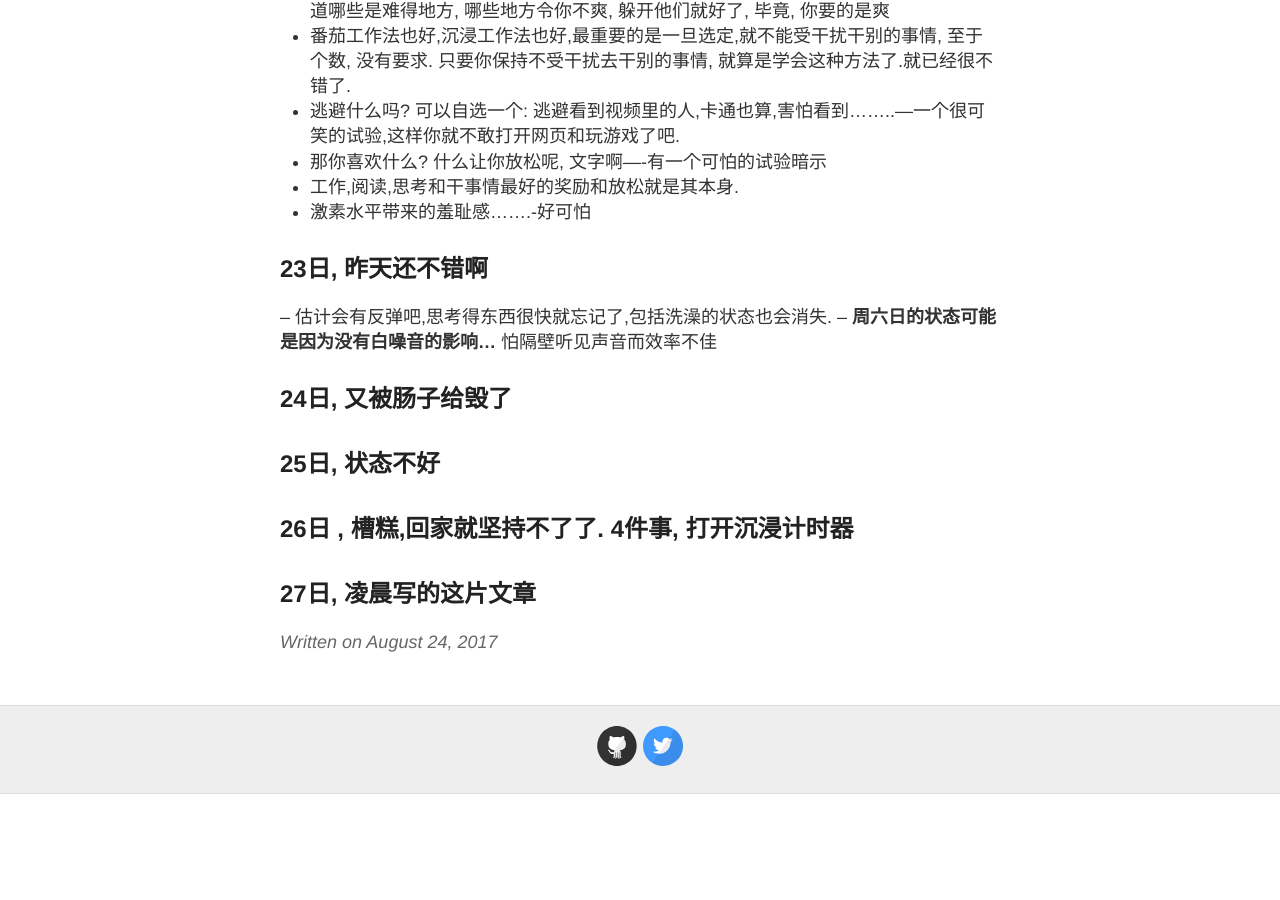
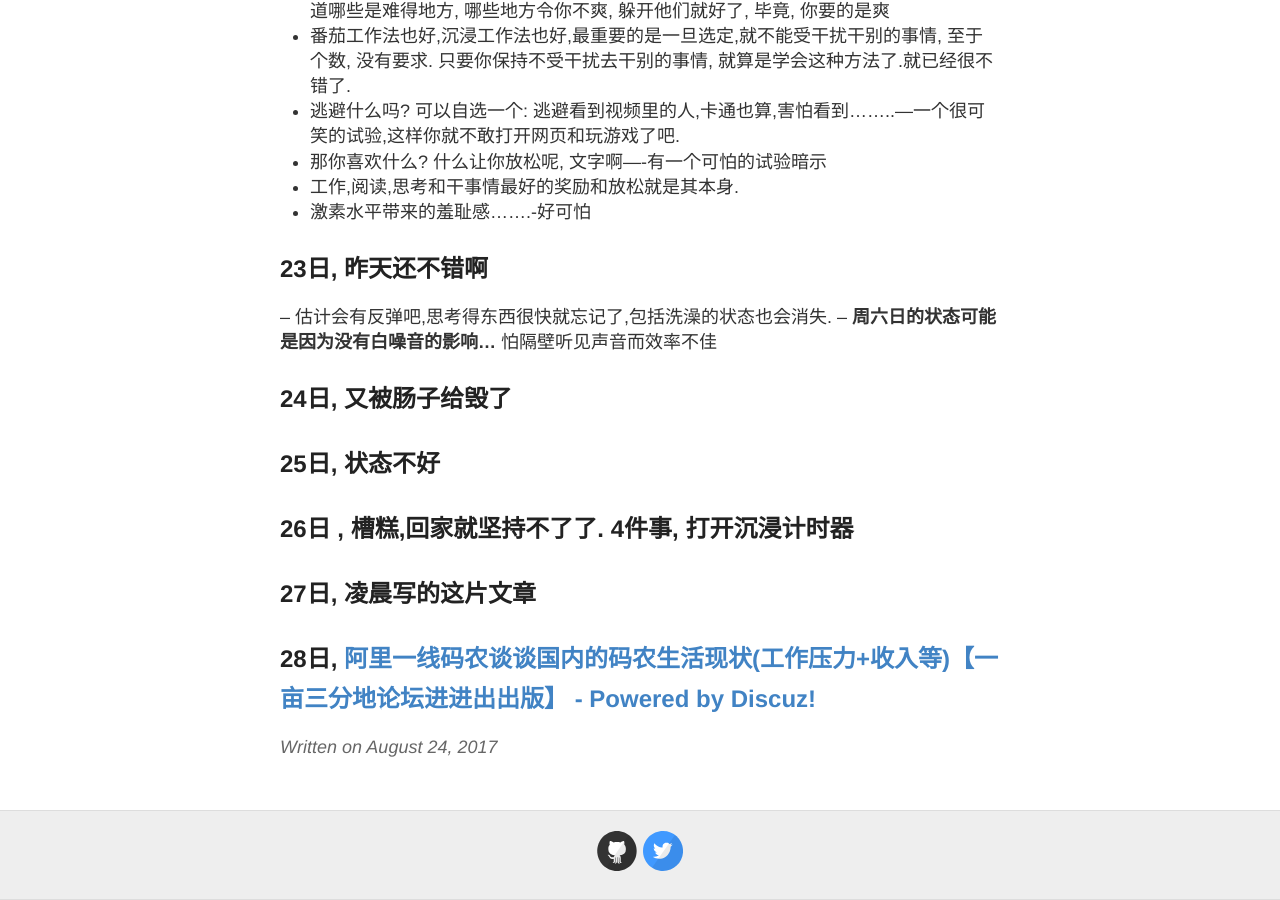
Before and after one commit to evelol/zzx_blog, a Jekyll site: the page built from _posts/2017-08-24-Ok.md, in a window 1280 px wide and 900 px high, scrolled down 3919 px. Built offline with Jekyll 4.4.1, drawn with Linux system fonts in a browser that asks for light colours; our own code applies the rules of GitHub Pages for plain Markdown files; before the commit the page ends 4713 px from its top, so only the background shows below that.

Commit message:
Update 2017-08-24-Ok.md

```diff
--- a/_posts/2017-08-24-Ok.md
+++ b/_posts/2017-08-24-Ok.md
@@ -95,3 +95,4 @@
 ## 25日, 状态不好
 ## 26日 , 槽糕,回家就坚持不了了. 4件事, 打开沉浸计时器
 ## 27日, 凌晨写的这片文章
+## 28日, [阿里一线码农谈谈国内的码农生活现状(工作压力+收入等)【一亩三分地论坛进进出出版】 - Powered by Discuz!](http://www.1point3acres.com/bbs/thread-280929-13-1.html)
```
